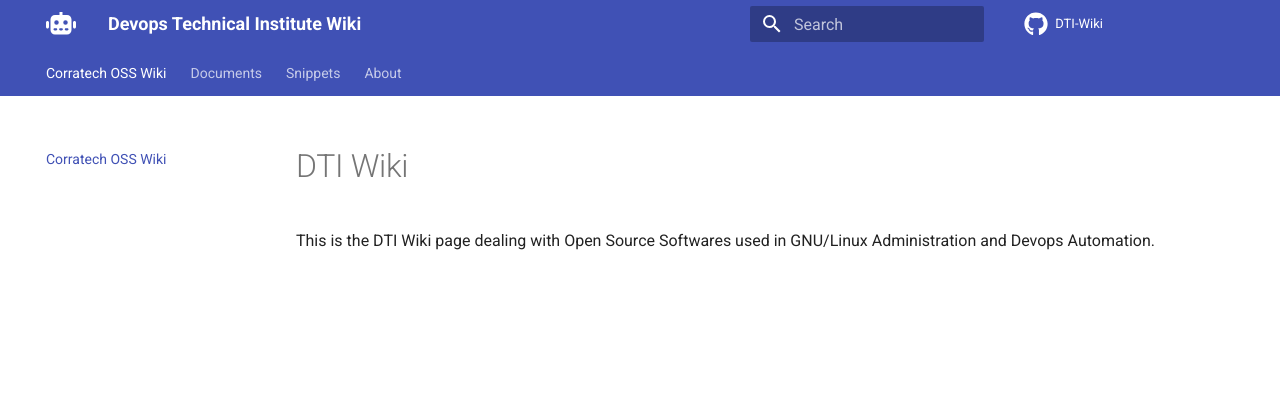
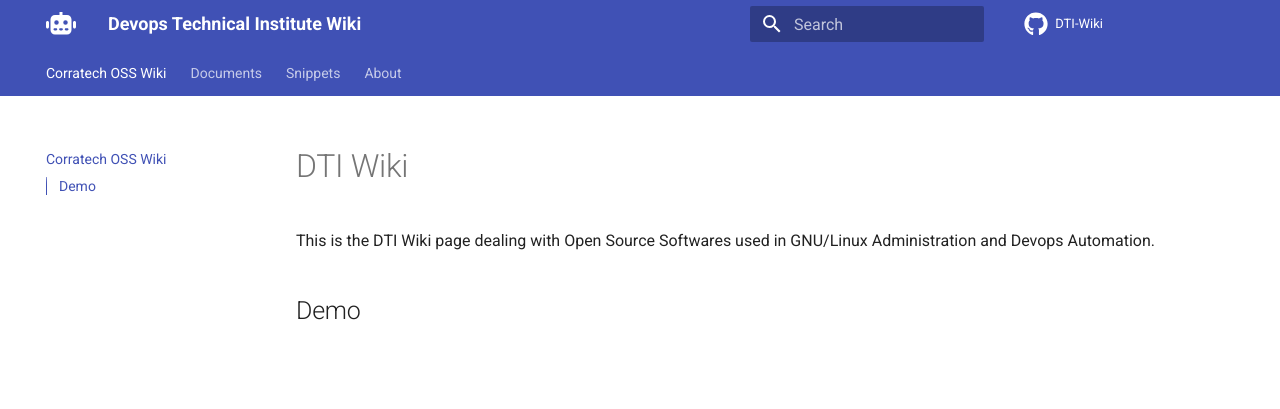
Before and after one commit to dti-wiki/dti-wiki.github.io, an MkDocs documentation site: the page built from docs/docs/index.md, in a window 1280 px wide. Shown: the top 409 px of the page. Built offline with MkDocs 1.6.1 and Material for MkDocs 9.7.7, drawn with Linux system fonts in a browser that asks for light colours; comment, search, counter and statistics services are not loaded.

Commit message:
Update index.md

```diff
--- a/docs/docs/index.md
+++ b/docs/docs/index.md
@@ -1,3 +1,5 @@
 # DTI Wiki
 
 This is the DTI Wiki page dealing with Open Source Softwares used in GNU/Linux Administration and Devops Automation.
+
+## Demo
```
